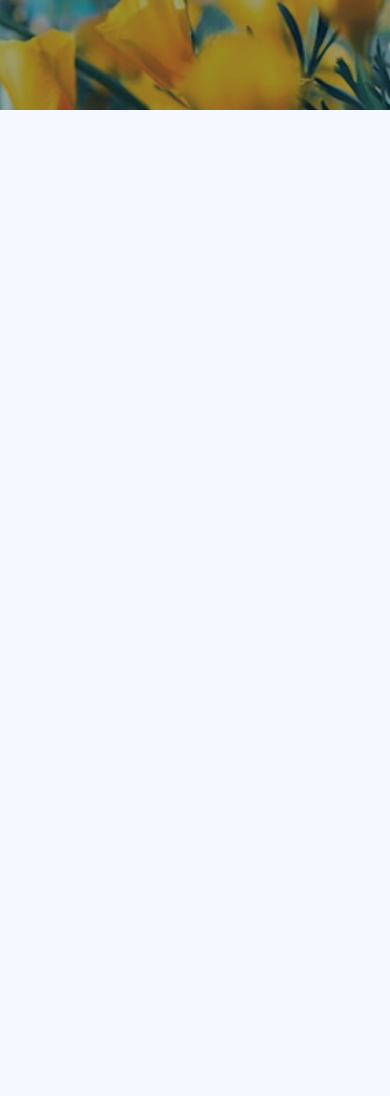
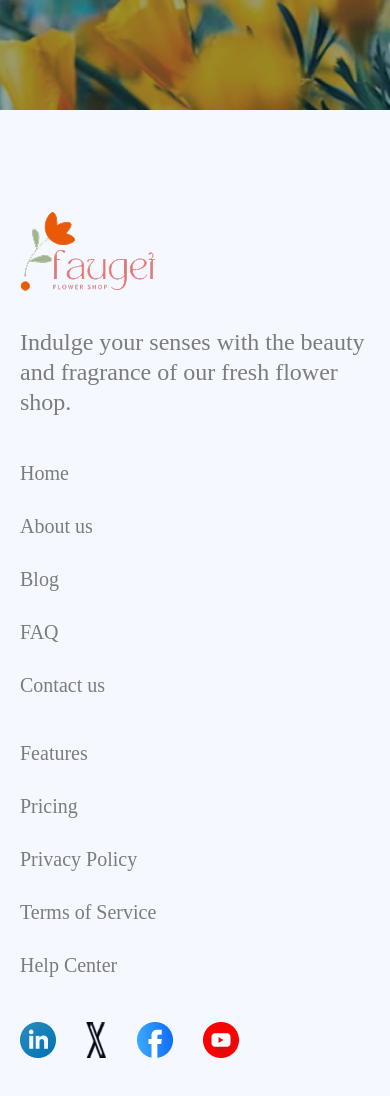
Before and after one commit to RupomPB/Assignment-02, a plain HTML site: page index.html in a window 390 px wide. Shown: the part 5765-6861 px from the top of the page. Before the commit the page ends 5975 px from the top, so only its background shows below. Drawn offline with Linux system fonts and the light colour scheme.

Commit message:
added all section including footer section and responsive

```diff
--- a/index.html
+++ b/index.html
@@ -187,6 +187,46 @@
                 </div>
             </div>
         </section>
+
+        <section class="footer-section container">
+
+            <div class="footer-container">
+                <div class="footer-part1">
+                    <img src="assets/logo.png" alt="">
+                    <p class="footer-description">
+                    Indulge your senses with the beauty and fragrance of our fresh flower shop.
+                    </p>
+                </div>
+
+                <div class="footer-item-1">
+                    <ul>
+                        <li><a href="">Home</a></li>
+                        <li><a href="">About us</a></li>
+                        <li><a href="">Blog</a></li>
+                        <li><a href="">FAQ</a></li>
+                        <li><a href="">Contact us</a></li>
+                    </ul>
+
+                </div>
+
+                <div class="footer-item-2">
+                    <ul>
+                        <li><a href="">Features</a></li>
+                        <li><a href="">Pricing</a></li>
+                        <li><a href="">Privacy Policy</a></li>
+                        <li><a href="">Terms of Service</a></li>
+                        <li><a href="">Help Center</a></li>
+                    </ul>
+                </div>
+
+                <div class="footer-icons">
+                    <img src="assets/icon-linkedin.png" alt="">
+                    <img src="assets/icon-twitter.png" alt="">
+                    <img src="assets/icon-facebook.png" alt="">
+                    <img src="assets/icon-youtube.png" alt="">
+                </div>
+            </div>
+        </section>
     </main>
 </body>
 </html>
--- a/styles.css/style.css
+++ b/styles.css/style.css
@@ -181,16 +181,42 @@ li a{
     max-width: 250px;
     position: absolute;
     top: -110px;
-    left: 50%;
-    transform: translateX(-50%);
-    -webkit-transform: translateX(-50%);
-    -moz-transform: translateX(-50%);
-    -ms-transform: translateX(-50%);
-    -o-transform: translateX(-50%);
+    left: 400px;
+    /* transform: translateX(-45%);
+    -webkit-transform: translateX(-45%);
+    -moz-transform: translateX(-45%);
+    -ms-transform: translateX(-45%);
+    -o-transform: translateX(-45%); */
+    animation: rotate 3s linear infinite;
+    -webkit-animation: rotate 3s linear infinite;
 }
-.trusted-spin img{
+
+        /* Animation part  */
+@keyframes rotate {
+    from{
+        transform: rotate(0deg);
+        -webkit-transform: rotate(0deg);
+        -moz-transform: rotate(0deg);
+        -ms-transform: rotate(0deg);
+        -o-transform: rotate(0deg);
+}
+
+    to{
+        transform: rotate(360deg);
+        -webkit-transform: rotate(360deg);
+        -moz-transform: rotate(360deg);
+        -ms-transform: rotate(360deg);
+        -o-transform: rotate(360deg);
+}
+
+
+
+}
+
+
+/* .trusted-spin img{
     background-color: transparent !important;
-}
+} */
 
 .plant-lover-items{
     flex: 1;
@@ -346,7 +372,56 @@ li a{
     color: aliceblue;
     font-size: 1rem;
 }
-/* Responsive media quary */
+
+/* footer section  */
+
+.footer-container{
+    display: grid;
+    grid-template-columns: 1.3fr repeat(3,1fr);
+    gap: 100px;
+    margin-bottom: 130px;
+
+}
+
+.footer-part1 img{
+    margin-bottom:30px ;
+}
+
+.footer-description{
+    color: rgba(0, 0, 0, 0.5);
+    font-size: 1.5rem;
+    line-height: 1.25;
+}
+
+.footer-item-1 ul, .footer-item-2 ul{
+    display: flex;
+    flex-direction: column;
+    gap: 30px;
+}
+
+.footer-item-1 ul, .footer-item-2 ul{
+    list-style: none;
+}
+
+.footer-item-1 ul a, .footer-item-2 ul a{
+    color: rgba(0, 0, 0, 0.5);
+    font-size: 1.25rem;
+}
+
+.footer-icons{
+    display: flex;
+    flex-direction: row;
+    gap: 30px;
+}
+.footer-icons img{
+    max-width: 36px;
+    max-height: 36px;
+
+}
+
+        /* Responsive media quary */
+
+
 
 @media screen and (max-width:576px) {
     .container{
@@ -419,4 +494,11 @@ li a{
         max-width: 220px;
         height: 30%;
     }
+    /* footer section */
+
+    .footer-container{
+        grid-template-columns: 1fr;
+        gap: 45px;
+    }
+
 }
```
